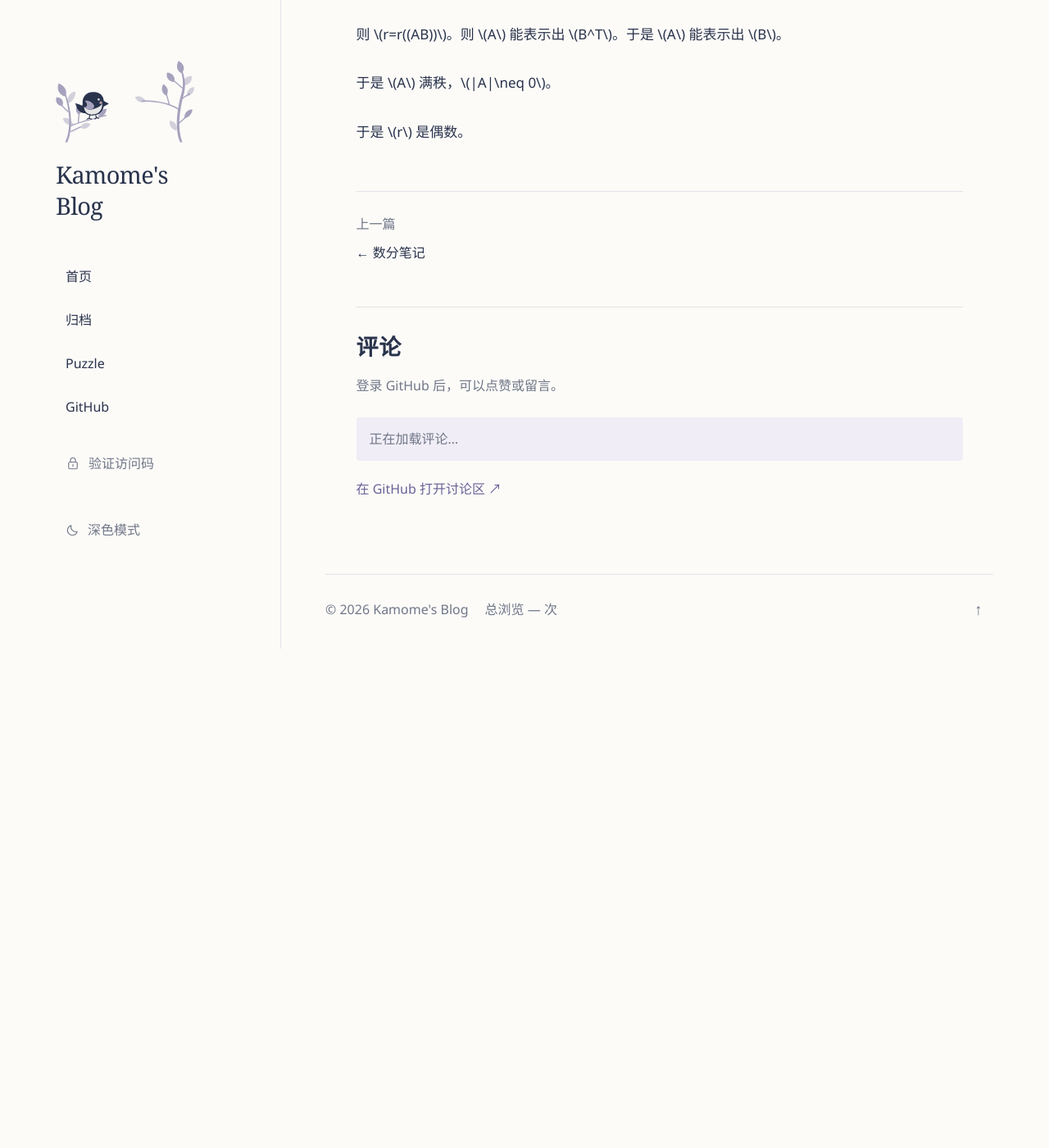
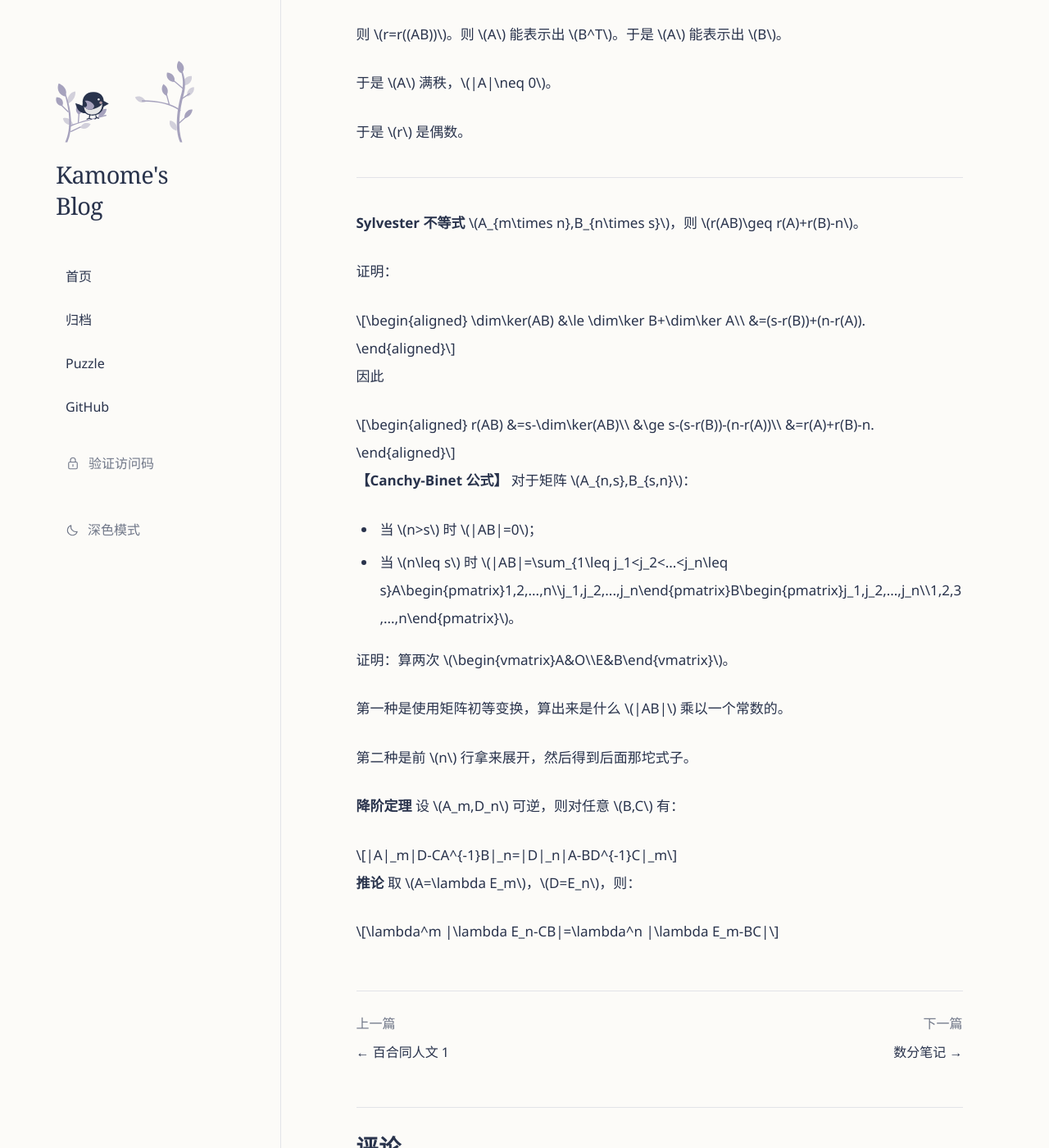
Before and after one commit to ushg8877/ushg8877.github.io, a Jekyll site: the page built from _posts/2026-10-21-gd-note.md, in a window 1280 px wide and 1400 px high, scrolled down 5236 px. Shown: the whole window at 82% size. Built offline with Jekyll 4.4.1, drawn with Linux system fonts in a browser that asks for light colours; a script that is not in the unit is left out; comment, search, counter and statistics services are not loaded; before the commit the page ends 6027 px from its top, so only the background shows below that; some of the changed text lies outside the part shown.

Commit message:
Publish article: 高代笔记

```diff
--- a/_posts/2026-10-21-gd-note.md
+++ b/_posts/2026-10-21-gd-note.md
@@ -188,3 +189,54 @@
 于是 $A$ 满秩，$|A|\neq 0$。
 
 于是 $r$ 是偶数。
+
+---
+
+**Sylvester 不等式**
+$A_{m\times n},B_{n\times s}$，则 $r(AB)\geq r(A)+r(B)-n$。
+
+证明：
+
+$$
+\begin{aligned}
+\dim\ker(AB)
+&\le \dim\ker B+\dim\ker A\\
+&=(s-r(B))+(n-r(A)).
+\end{aligned}
+$$
+
+因此
+
+$$
+\begin{aligned}
+r(AB)
+&=s-\dim\ker(AB)\\
+&\ge s-(s-r(B))-(n-r(A))\\
+&=r(A)+r(B)-n.
+\end{aligned}
+$$
+
+**【Canchy-Binet 公式】**
+对于矩阵 $A_{n,s},B_{s,n}$：
+- 当 $n>s$ 时 $|AB|=0$；
+- 当 $n\leq s$ 时 $|AB|=\sum_{1\leq j_1<j_2<...<j_n\leq s}A\begin{pmatrix}1,2,...,n\\j_1,j_2,...,j_n\end{pmatrix}B\begin{pmatrix}j_1,j_2,...,j_n\\1,2,3,...,n\end{pmatrix}$。
+
+证明：算两次 $\begin{vmatrix}A&O\\E&B\end{vmatrix}$。
+
+第一种是使用矩阵初等变换，算出来是什么 $|AB|$ 乘以一个常数的。
+
+第二种是前 $n$ 行拿来展开，然后得到后面那坨式子。
+
+**降阶定理**
+设 $A_m,D_n$ 可逆，则对任意 $B,C$ 有：
+
+$$
+|A|_m|D-CA^{-1}B|_n=|D|_n|A-BD^{-1}C|_m
+$$
+
+**推论**
+取 $A=\lambda E_m$，$D=E_n$，则：
+
+$$
+\lambda^m |\lambda E_n-CB|=\lambda^n |\lambda E_m-BC|
+$$
```
Also changed, not shown: other parts of _posts/2026-10-21-gd-note.md (+2 -1 lines), _data/article_render/e33a16787531067f16624dfbbd650a50.json (+2 -2 lines).
